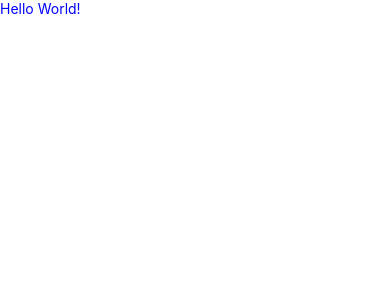
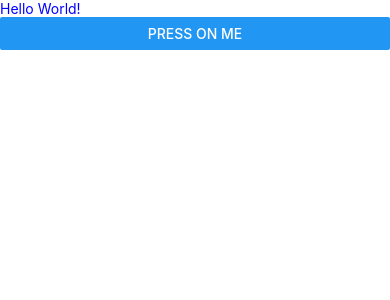
Before and after one commit to iuriimigushin/reactNative, a React Native app: screen / in a window 390 px wide. Shown: the top 300 px of the page. Built offline with nearby package versions, Linux system fonts and the light colour scheme.

Commit message:
Added 'Button' with 'onPress' action.

```diff
--- a/App.js
+++ b/App.js
@@ -1,6 +1,6 @@
 import { StatusBar } from 'expo-status-bar';
 import React from 'react';
-import { StyleSheet, Text, SafeAreaView } from 'react-native';
+import { StyleSheet, Text, SafeAreaView, Button } from 'react-native';
 
 export default function App() {
   const handleTextPress = () => console.log('Text pressed');
@@ -8,6 +8,7 @@ export default function App() {
   return (
     <SafeAreaView style={styles.container}>
       <Text style={styles.text} onPress={handleTextPress}>Hello World!</Text>
+      <Button title={'Press on me'} onPress={handleTextPress} />
 
       <StatusBar style="auto" />
     </SafeAreaView>
```
